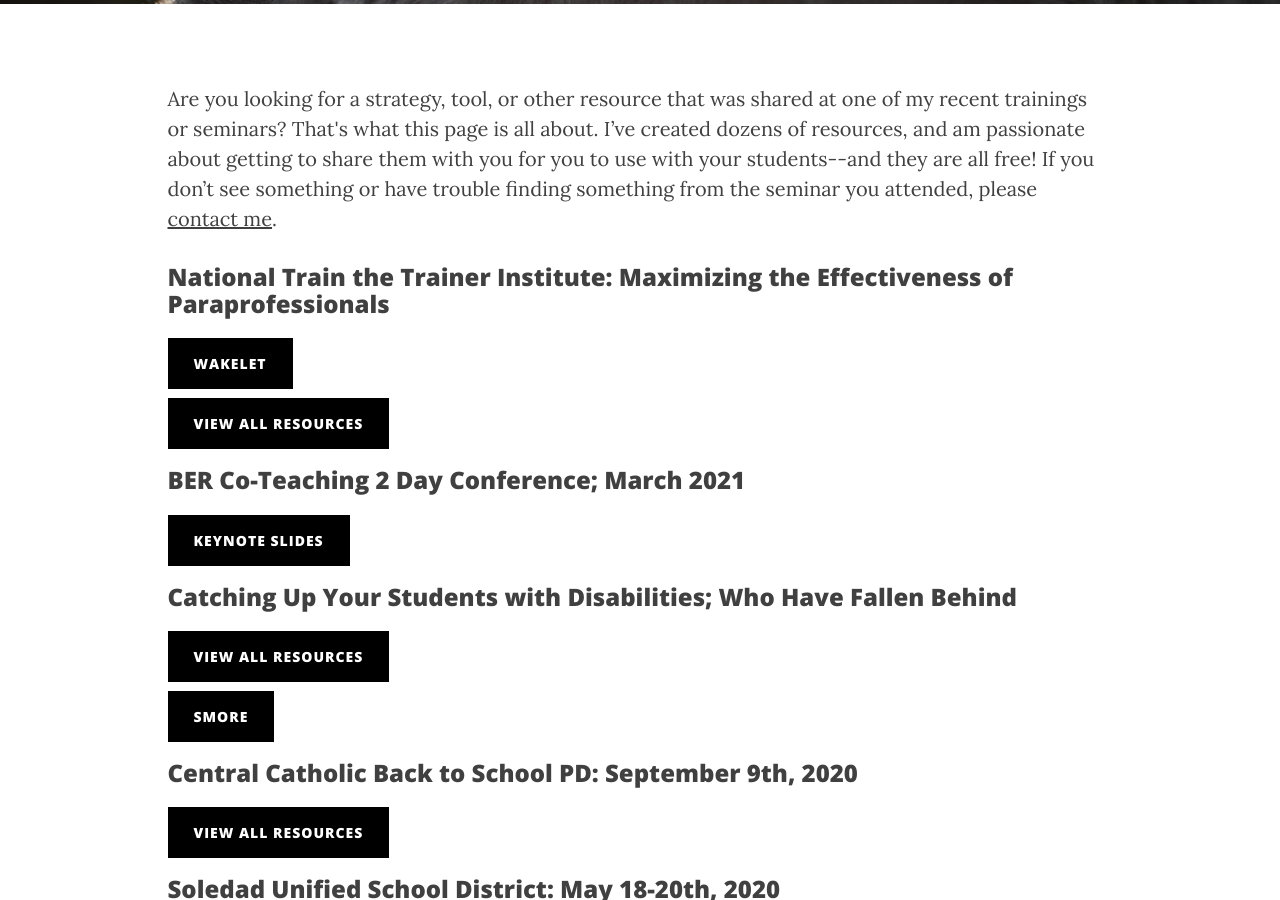
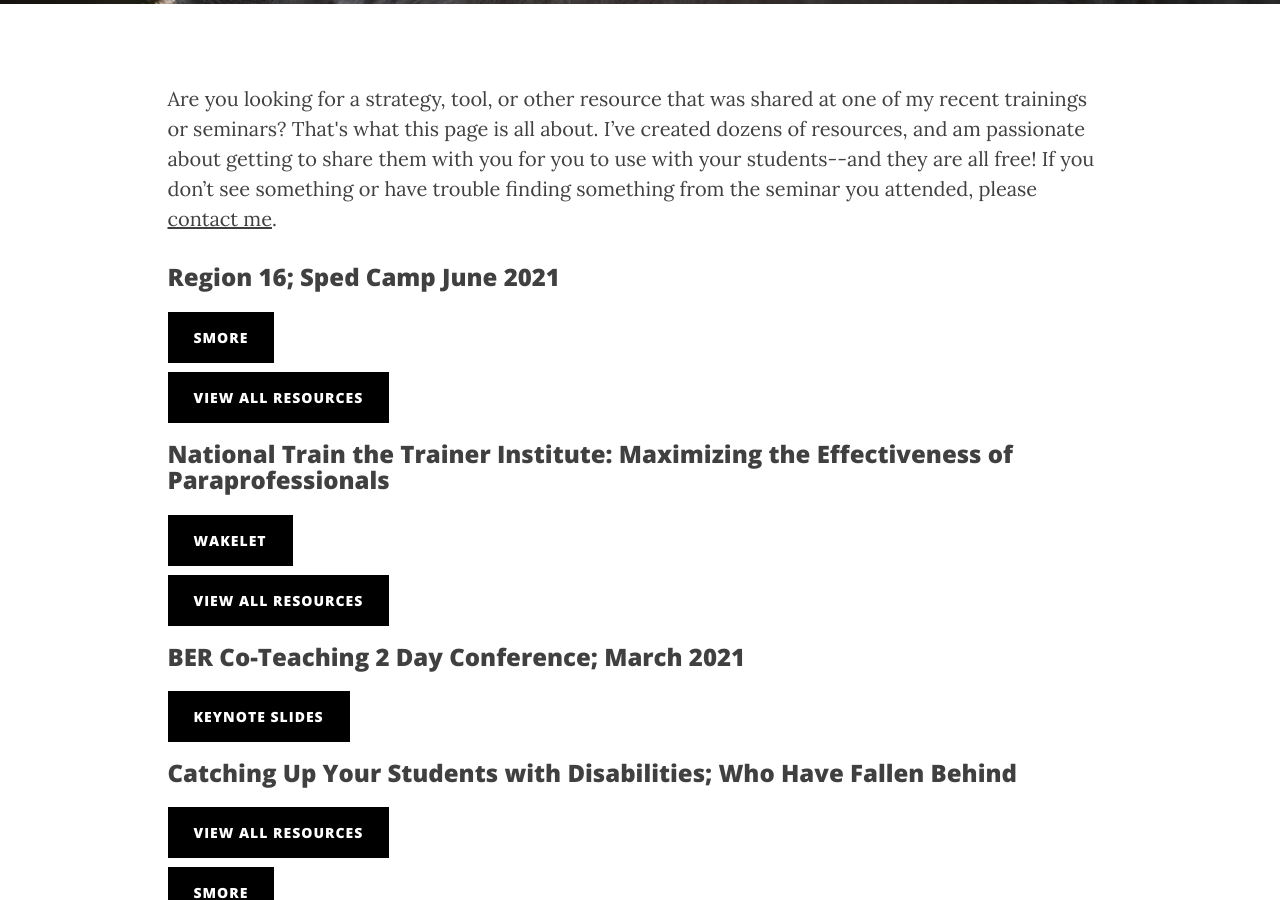
Before and after one commit to iamweswilson/clearlycat, a Jekyll site: the page built from resources.html, in a window 1280 px wide and 900 px high, scrolled down 444 px. Built offline with Jekyll 4.4.1, drawn with Linux system fonts in a browser that asks for light colours; nearby versions of some CDN libraries; comment, search, counter and statistics services are not loaded.

Commit message:
Resources for Region 16; Sped Camp June 2021

```diff
--- a/resources.html
+++ b/resources.html
@@ -24,6 +24,17 @@ permalink: /training-resources/
             <div class="col-sm-10 col-sm-push-1">
                 <p>
                     Are you looking for a strategy, tool, or other resource that was shared at one of my  recent trainings or seminars? That's what this page is all about.  I’ve created dozens of resources, and am passionate about getting to share them with you for you to use with your students--and they are all free!  If you don’t see something or have trouble finding something from the seminar you attended, please <a href="/contact/">contact me</a>.
+                </p>
+                <h3>Region 16; Sped Camp June 2021</h3>
+                <p>
+                    <a href="//www.smore.com/5nb4f" class="resource-btn" target="_blank">
+                        Smore
+                    </a>
+                </p>
+                <p>
+                    <a href="//drive.google.com/drive/folders/14mDMIsZTzuX8vQF2oRpm14PwUwwdgk1V?usp=sharing" class="resource-btn" target="_blank">
+                        View All Resources
+                    </a>
                 </p>
                 <h3>National Train the Trainer Institute: Maximizing the Effectiveness of Paraprofessionals</h3>
                 <p>
```
